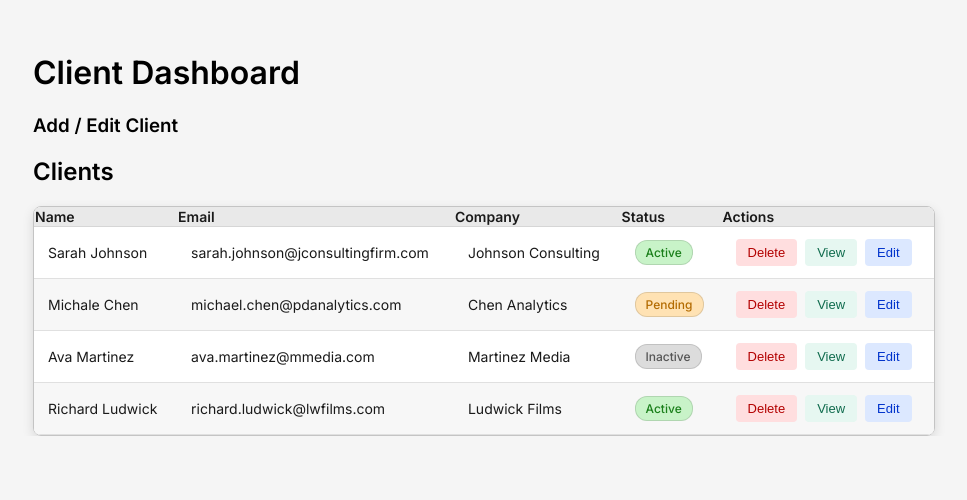
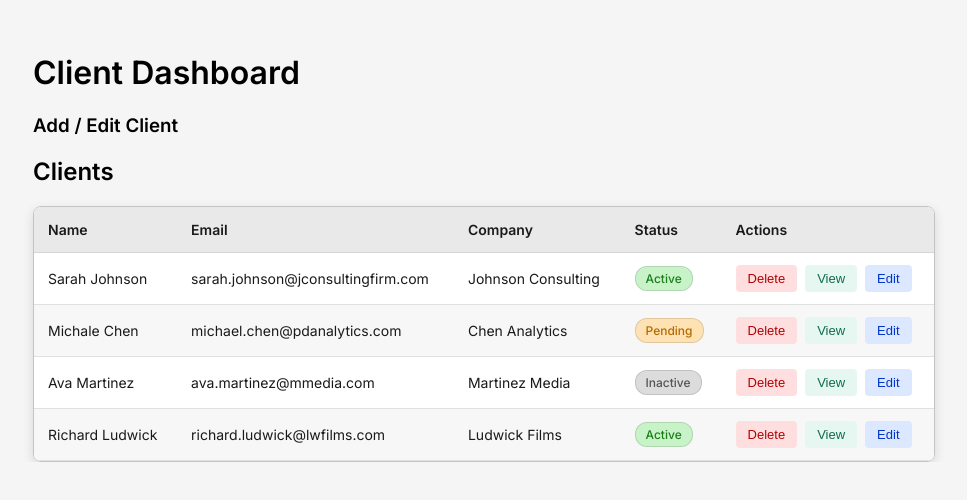
Before and after one commit to FixedBits/client-dashboard, a React (Vite) app: page / in a window 1280 px wide. Shown: the top 500 px of the page, without its empty margins (157-1124 px from the left). Built offline with nearby package versions, Linux system fonts and the light colour scheme.

Commit message:
Update styles.css

```diff
--- a/src/styles.css
+++ b/src/styles.css
@@ -68,6 +68,7 @@ table {
 /* Header text */
 thead th {
   text-align: left;
+  padding: 14px;
   background: #e9e9e9;
   font-weight: 600;
   font-size: 14px;
```
